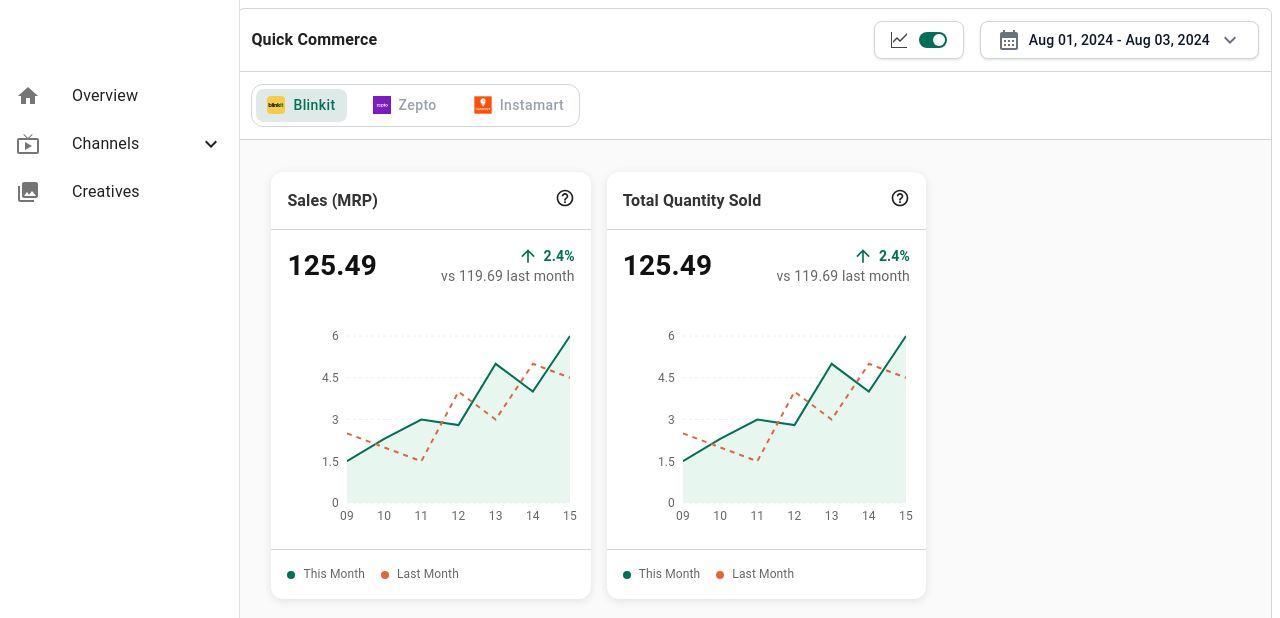
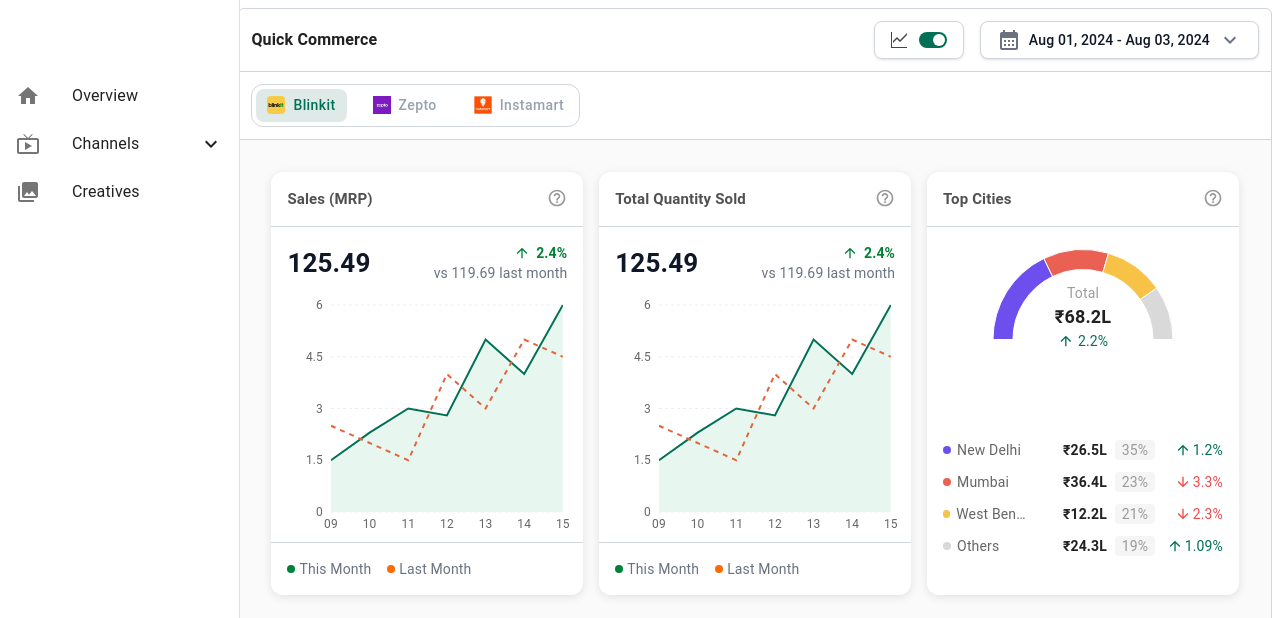
Before and after one commit to zeyakarim/Quick-Commerce, a Next.js app: page / in a window 1280 px wide. Shown: the top 618 px of the page. Built offline with nearby package versions, Linux system fonts and the light colour scheme.

Commit message:
[Feat] Chart Cards Created

```diff
--- a/app/page.js
+++ b/app/page.js
@@ -1,5 +1,6 @@
 import SalesChartCard from "@/components/ChartCard";
 import Header from "@/components/Header";
+import TopCitiesChartCard from "@/components/TopCitiesChartCard";
 
 export default function Home() {
   return (
@@ -10,6 +11,8 @@
         <SalesChartCard title='Sales (MRP)' />
 
         <SalesChartCard title='Total Quantity Sold' />
+
+        <TopCitiesChartCard />
       </div>
     </div>
   );
--- a/components/ChartCard.jsx
+++ b/components/ChartCard.jsx
@@ -1,6 +1,6 @@
 'use client'
 import React from 'react';
-import { Card, Typography, Box } from '@mui/material';
+import { Card } from '@mui/material';
 import { AreaChart, Area, XAxis, YAxis, CartesianGrid, ResponsiveContainer } from 'recharts';
 import { ArrowUpward, HelpOutline } from '@mui/icons-material';
 
@@ -17,59 +17,37 @@
 const SalesChartCard = ({title}) => {
   return (
     <Card sx={{
-        borderRadius: '12px',
-        boxShadow: '0px 2px 10px rgba(0, 0, 0, 0.1)',
-        width: '100%',
-        maxWidth: '33%',
+      borderRadius: '12px',
+      boxShadow: '0px 2px 10px rgba(0, 0, 0, 0.1)',
+      width: '100%',
+      maxWidth: '33%',
     }}>
       {/* Header */}
-      <div className='flex flex-row justify-between p-4 border-b-gray-300 border-b-1'>
-        <Typography variant="h6" sx={{
-            fontWeight: 600,
-            fontSize: '16px',
-            color: '#333',
-            mb: 0,
-            p: 0,
-        }}>
-            {title}
-        </Typography>
-        <HelpOutline style={{fontSize:'20px'}} />
+      <div className='flex flex-row justify-between p-4 border-b border-gray-300'>
+        <p className="font-semibold text-[15px] text-[#515153] m-0 p-0">
+          {title}
+        </p>
+        <HelpOutline sx={{ fontSize: '20px', color: '#999' }} />
       </div>
 
       {/* Sales Figures */}
-      <Box sx={{ display: 'flex', justifyContent:'space-between', alignItems: 'baseline', gap: '8px', mb: 3, pr:2, pl:2, pt:2 }}>
-        <Typography variant="h4" sx={{
-          fontWeight: 700,
-          fontSize: '28px',
-          color: '#111',
-          display:'flex',
-          margin:'auto 0px'
-        }} className='my-auto'>
+      <div className="flex justify-between items-baseline gap-2 mb-3 px-4 pt-4">
+        <p className="font-semibold text-[26px] text-gray-900 flex my-auto">
           125.49
-        </Typography>
+        </p>
         <div>
-            <Typography variant="body2" sx={{
-            fontSize: '14px',
-            color: '#027056',
-            display: 'flex',
-            justifyContent:'end',
-            fontWeight:600,
-            gap:'6px'
-            }}>
-                <ArrowUpward style={{fontSize:'20px'}} className='my-auto' />
+          <div className="flex justify-end items-center gap-1.5 text-sm font-semibold text-green-700">
+            <ArrowUpward sx={{ fontSize: '16px'}} />
             2.4%
-            </Typography>
-            <Typography variant="body2" sx={{
-            fontSize: '14px',
-            color: '#666'
-            }}>
+          </div>
+          <div className="text-sm text-gray-500">
             vs 119.69 last month
-            </Typography>
+          </div>
         </div>
-      </Box>
+      </div>
 
       {/* Chart */}
-      <Box sx={{ height: '240px', p:2, pr:0 }} className='border-b-gray-300 border-b-1'>
+      <div className="h-[248px] border-b border-gray-300">
         <ResponsiveContainer width="100%" height="100%">
           <AreaChart
             data={data}
@@ -109,40 +87,28 @@
               fill="#fff"
               fillOpacity={0}
               strokeWidth={2}
-              strokeDasharray="5 5" // This makes the line dotted
+              strokeDasharray="5 5"
               dot={false}
             />
           </AreaChart>
         </ResponsiveContainer>
-      </Box>
+      </div>
 
       {/* Legend */}
-      <Box sx={{ display: 'flex', gap: '16px', p:2 }}>
-        <Box sx={{ display: 'flex', alignItems: 'center' }}>
-          <Box sx={{
-            width: '8px',
-            height: '8px',
-            backgroundColor: '#027056',
-            borderRadius: '50%',
-            mr: 1
-          }} />
-          <Typography variant="body2" sx={{ fontSize: '12px', color: '#666' }}>
+      <div className="flex gap-4 p-4">
+        <div className="flex items-center">
+          <div className="w-2 h-2 bg-green-700 rounded-full mr-1" />
+          <p className="text-sm text-gray-500">
             This Month
-          </Typography>
-        </Box>
-        <Box sx={{ display: 'flex', alignItems: 'center' }}>
-          <Box sx={{
-            width: '8px',
-            height: '8px',
-            backgroundColor: '#E0663D',
-            borderRadius: '50%',
-            mr: 1
-          }} />
-          <Typography variant="body2" sx={{ fontSize: '12px', color: '#666' }}>
+          </p>
+        </div>
+        <div className="flex items-center">
+          <div className="w-2 h-2 bg-orange-500 rounded-full mr-1" />
+          <p className="text-sm text-gray-500">
             Last Month
-          </Typography>
-        </Box>
-      </Box>
+          </p>
+        </div>
+      </div>
     </Card>
   );
 };
--- /dev/null
+++ b/components/TopCitiesChartCard.jsx
@@ -0,0 +1,95 @@
+'use client'
+import React from 'react';
+import { Card } from '@mui/material';
+import { ResponsiveContainer, PieChart, Pie } from 'recharts';
+import { ArrowDownward, ArrowUpward, HelpOutline } from '@mui/icons-material';
+
+const data = [
+    { name: "New Delhi", value: 35, fill: "#6C4FED", price: '₹26.5L', trend: '↑', percent: '1.2%', color: '#027056' },
+    { name: "Mumbai", value: 23, fill: "#EA6153", price: '₹36.4L', trend: '↓', percent: '3.3%', color: '#F54747' },
+    { name: "West Bengal", value: 21, fill: "#F7C245", price: '₹12.2L', trend: '↓', percent: '2.3%', color: '#F54747' },
+    { name: "Others", value: 19, fill: "#D9D9D9", price: '₹24.3L', trend: '↑', percent: '1.09%', color: '#027056' },
+];
+
+const TopCitiesChartCard = () => {
+    return (
+        <Card sx={{
+            borderRadius: '12px',
+            boxShadow: '0px 2px 10px rgba(0, 0, 0, 0.1)',
+            width: '100%',
+            maxWidth: '33%',
+        }}>
+            <div className='flex flex-row justify-between p-4 border-b border-gray-300'>
+                <p className="font-semibold text-[15px] text-[#515153] m-0 p-0">
+                    Top Cities
+                </p>
+                <HelpOutline sx={{ fontSize: '20px', color: '#999' }} />
+            </div>
+
+            {/* Total and Chart */}
+            <div className='h-[225px] relative'>
+                <ResponsiveContainer width="100%" height="100%">
+                    <PieChart>
+                        <Pie
+                            dataKey="value"
+                            startAngle={180}
+                            endAngle={0}
+                            data={data}
+                            cx="50%"
+                            cy="50%"
+                            innerRadius={70}
+                            outerRadius={90}
+                            // paddingAngle={2}
+                        />
+                    </PieChart>
+                </ResponsiveContainer>
+
+                <div className="absolute top-[40%] left-[50%] transform -translate-x-1/2 -translate-y-1/2 text-center">
+                    <p className='text-[#9D9D9E] text-sm'>Total</p>
+                    <p className='font-bold text-lg'>₹68.2L</p>
+                    <div className='flex flex-row gap-1 items-center justify-center'>
+                        <ArrowUpward sx={{ fontSize: '16px', color: '#027056' }} />
+                        <p className='text-[#027056] text-sm'>2.2%</p>
+                    </div>
+                </div>
+            </div>
+
+            {/* Cities List */}
+            <div className='flex flex-col gap-3 px-4 -mt-3'>
+                {data.map((city, index) => (
+                    <div key={index} className='flex justify-between items-center'>
+                        {/* City name with colored dot */}
+                        <div className='flex items-center gap-1.5 w-[30%]'>
+                            <p className='w-2 h-2 rounded-full' style={{ backgroundColor: city?.fill }} />
+                            <p className='text-sm text-[#666] whitespace-nowrap overflow-hidden text-ellipsis'>
+                                {city.name}
+                            </p>
+                        </div>
+
+                        {/* City stats */}
+                        <div className='flex items-center gap-2 w-[70%] justify-end'>
+                            <p className='text-sm font-semibold min-w-15 text-right'>
+                                {city.price}
+                            </p>
+                            <p className='text-sm text-[#999] bg-[#f5f5f5] px-1 rounded-sm min-w-10 text-center'>
+                                {city.value}%
+                            </p>
+                            <div className='flex items-center min-w-15 justify-end'>
+                                {city.trend === '↑' ? (
+                                    <ArrowUpward sx={{ fontSize: '16px', color: city.color }} />
+                                ) : (
+                                    <ArrowDownward sx={{ fontSize: '16px', color: city.color }} />
+                                )}
+                                <p className='text-sm ml-0.5' style={{ color: city.color }}>
+                                    {city.percent}
+                                </p>
+                            </div>
+                        </div>
+                    </div>
+                ))}
+            </div>
+        </Card>
+    )
+}
+
+export default TopCitiesChartCard;
```
